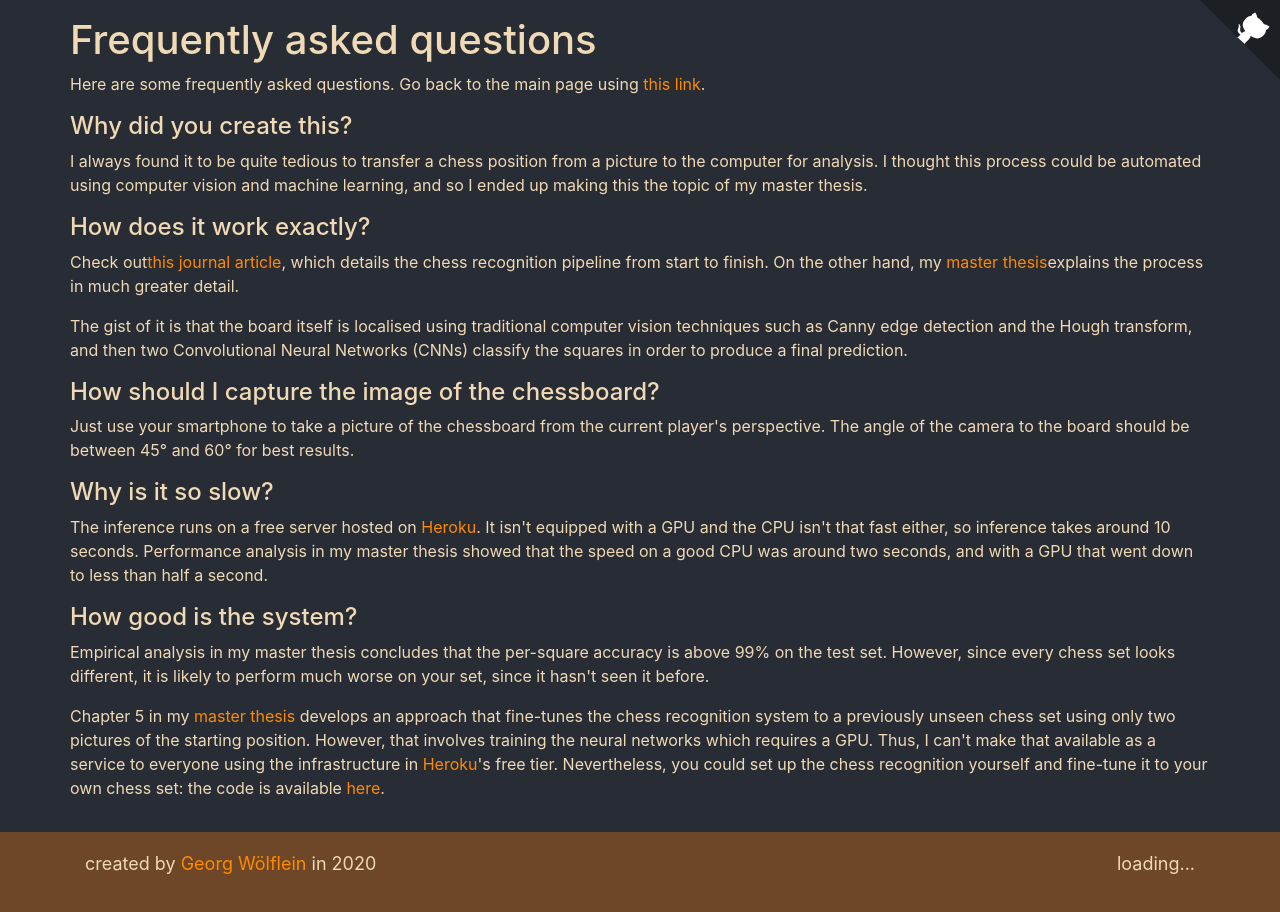
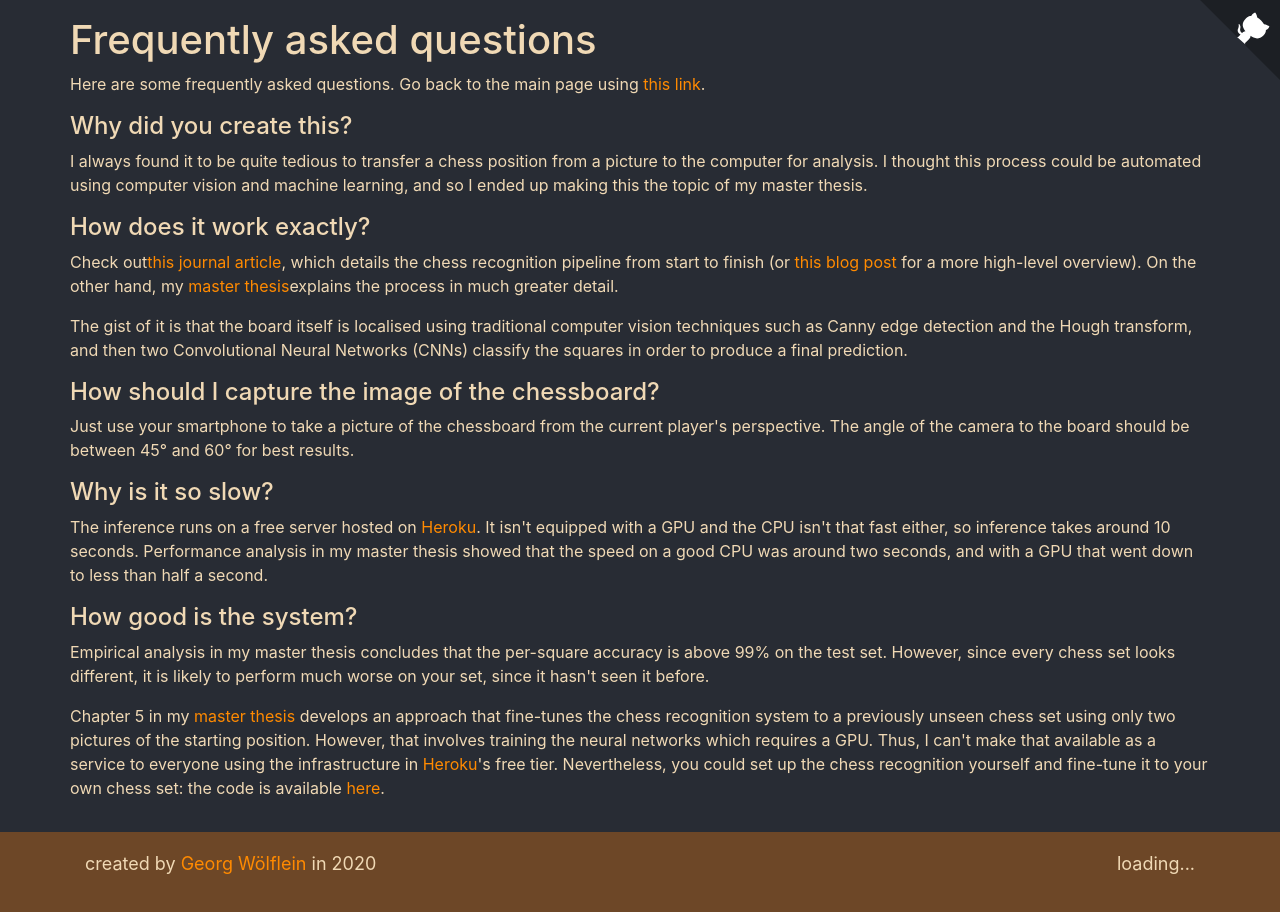
Before and after one commit to georg-wolflein/chesscog-app, a React (Create React App) app in the folder app/: page /faq in a window 1280 px wide. Shown: the top 912 px of the page. Built offline with nearby package versions, Linux system fonts and the light colour scheme; no server answers.

Commit message:
Update links

```diff
--- a/app/src/components/Faq.tsx
+++ b/app/src/components/Faq.tsx
@@ -31,8 +31,12 @@ export default function Faq() {
           >
             this journal article
           </a>
-          , which details the chess recognition pipeline from start to finish.
-          On the other hand, my{" "}
+          , which details the chess recognition pipeline from start to finish
+          (or{" "}
+          <a target="_blank" rel="noreferrer" href="">
+            this blog post
+          </a>{" "}
+          for a more high-level overview). On the other hand, my{" "}
           <a
             target="_blank"
             rel="noreferrer"
--- a/app/src/components/Footer.tsx
+++ b/app/src/components/Footer.tsx
@@ -11,9 +11,8 @@ export default function Footer() {
       <Container>
         <Row>
           <Col>
-            created by{" "}
-            <a href="https://github.com/georg-wolflein">Georg Wölflein</a> in
-            2020
+            created by <a href="https://georg.woelflein.eu">Georg Wölflein</a>{" "}
+            in 2020
           </Col>
           <Col style={{ textAlign: "right" }}>
             <Version />
```
